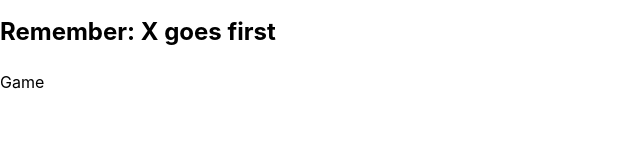
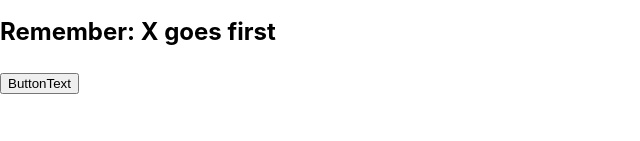
Before and after one commit to eburza/tic-tac-toe-game, a React (Vite) app: page / in a window 1280 px wide. Shown: the part 159-300 px from the top of the page, without its empty margins (0-640 px from the left). Built offline with nearby package versions, Linux system fonts and the light colour scheme.

Commit message:
Create button component

```diff
--- a/package.json
+++ b/package.json
@@ -10,6 +10,7 @@
     "preview": "vite preview"
   },
   "dependencies": {
+    "prop-types": "^15.8.1",
     "react": "^18.3.1",
     "react-dom": "^18.3.1"
   },
--- a/src/GameStart.jsx
+++ b/src/GameStart.jsx
@@ -1,12 +1,17 @@
 import Logo from './assets/logo.svg'
 import PickPlayer from './components/PickPlayer'
+import Button from './components/Button'
 
 export default function GameStart() {
     return (
         <>
             <img src={Logo} alt="Tic Tac Toe logo"/>
             <PickPlayer />
-            <p>Game</p>
+            <Button
+                buttonText="ButtonText"
+                buttonClass="buttonClass"
+                buttonId="buttonId"
+            />
         </>
     )
 }
--- /dev/null
+++ b/src/components/Button.jsx
@@ -0,0 +1,13 @@
+import PropTypes from 'prop-types'
+
+export default function Button({ buttonText, buttonClass, buttonId }) {
+    return (
+        <button id={buttonId} className={buttonClass}>{buttonText}</button>
+    )
+}
+
+Button.propTypes = {
+    buttonText: PropTypes.string.isRequired,
+    buttonClass: PropTypes.string.isRequired,
+    buttonId: PropTypes.string
+}
```
Also changed, not shown: 1 other file (tests, documents, lock files or other folders).
